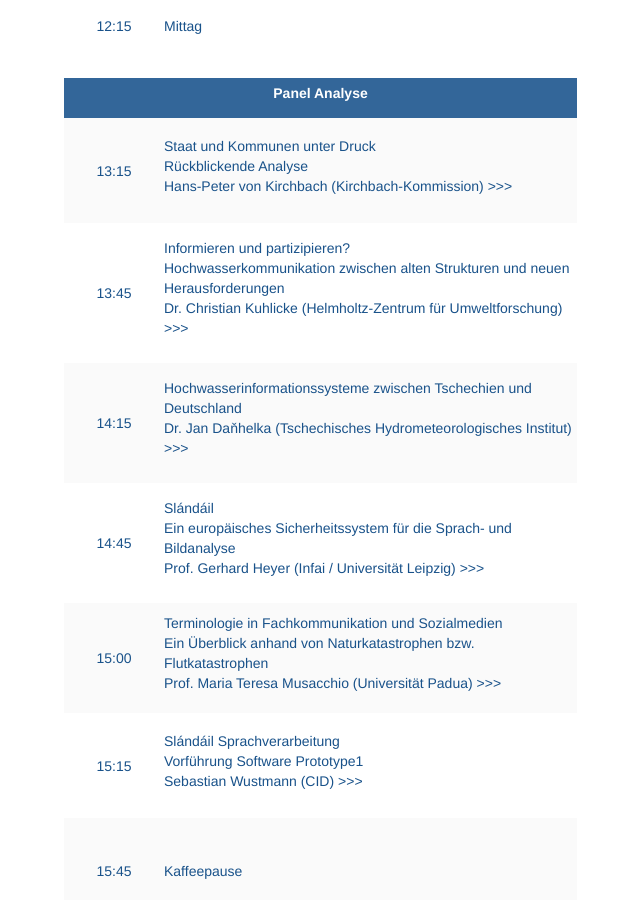
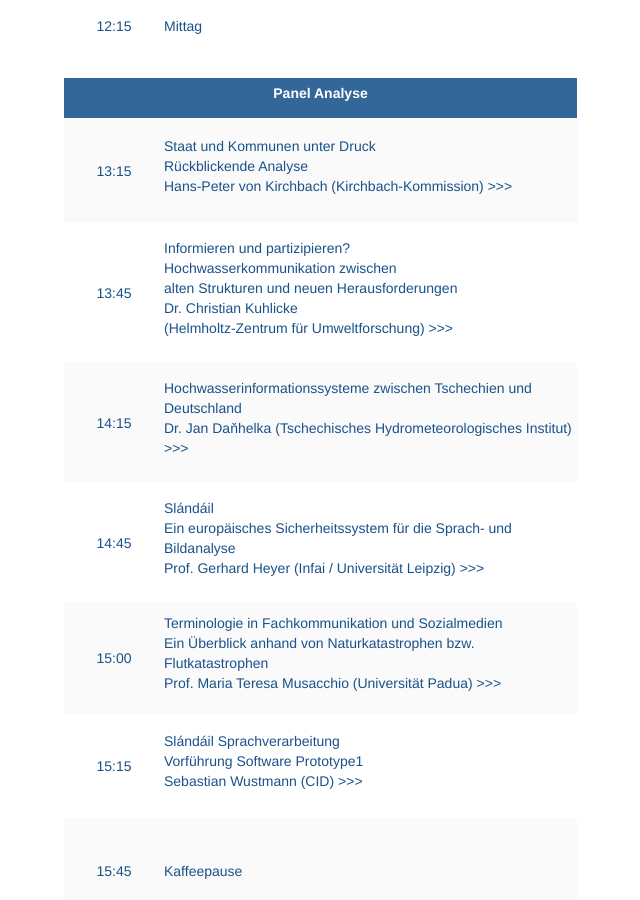
Before and after one commit to susedev/test, a Jekyll site: the page built from programm-uebersicht.html, in a window 1280 px wide and 900 px high, scrolled down 1109 px. Shown: the whole window, without its empty margins (201-841 px from the left). Built offline with Jekyll 4.4.1, drawn with Linux system fonts in a browser that asks for light colours; nearby versions of some CDN libraries.

Commit message:
Edit from JekyllCMS

```diff
--- a/programm-uebersicht.html
+++ b/programm-uebersicht.html
@@ -87,8 +87,10 @@ title: Programm
 			<td style="background-color: rgb(255, 255, 255); border-color: rgb(255, 255, 255); text-align: center; vertical-align: middle; width: 100px; height: 140px;"><span style="color:#19528A;">13:45</span></td>
 			<td style="background-color: rgb(255, 255, 255); border-color: rgb(255, 255, 255); text-align: left; vertical-align: middle; height: 140px;">
 			<p><a href="http://eijc.github.io/data/beitraege-und-referentinnen.html#Kuhlicke"><span style="color:#19528A;">Informieren und partizipieren?</span></a><br />
-			<span style="color:#19528A;">Hochwasserkommunikation zwischen alten Strukturen und neuen Herausforderungen<br />
-			Dr. Christian Kuhlicke (Helmholtz-Zentrum f&uuml;r Umweltforschung) </span><a href="http://eijc.github.io/data/beitraege-und-referentinnen.html#Kuhlicke"><span style="color:#19528A;">&gt;&gt;&gt;</span></a></p>
+			<span style="color:#19528A;">Hochwasserkommunikation zwischen<br />
+			alten Strukturen und neuen Herausforderungen<br />
+			Dr. Christian Kuhlicke<br />
+			(Helmholtz-Zentrum f&uuml;r Umweltforschung) </span><a href="http://eijc.github.io/data/beitraege-und-referentinnen.html#Kuhlicke"><span style="color:#19528A;">&gt;&gt;&gt;</span></a></p>
 			</td>
 		</tr>
 		<tr>
```
